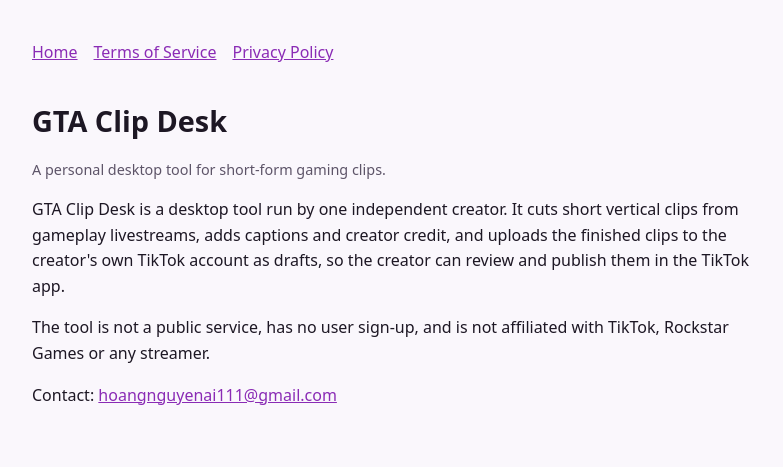
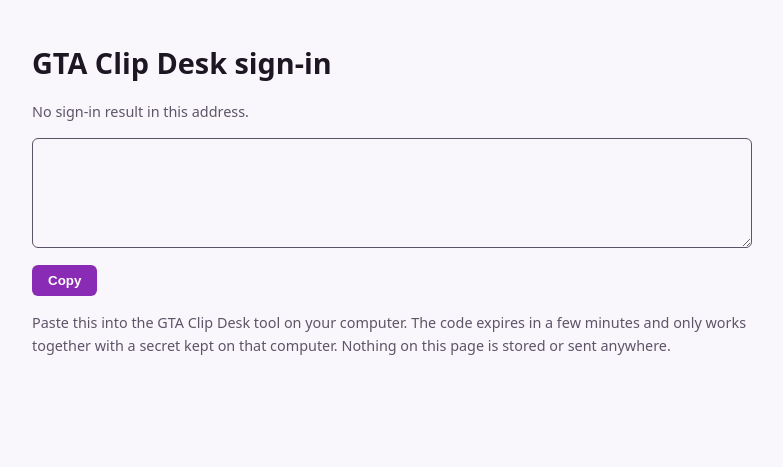
Before and after one commit to hoangnguyenai111-hue/clipdesk, a plain HTML site: page index.html in a window 1280 px wide. Shown: the whole page, without its empty margins (248-1031 px from the left). Drawn offline with Linux system fonts and the light colour scheme.

Commit message:
Add files via upload

```diff
--- a/index.html
+++ b/index.html
@@ -1,11 +1,20 @@
 <!doctype html><html lang="en"><head><meta charset="utf-8"><meta name="viewport" content="width=device-width,initial-scale=1">
-<title>GTA Clip Desk</title><link rel="stylesheet" href="style.css"></head><body><main>
-<nav><a href="index.html">Home</a><a href="terms.html">Terms of Service</a><a href="privacy.html">Privacy Policy</a></nav>
-<h1>GTA Clip Desk</h1>
-<p class="muted">A personal desktop tool for short-form gaming clips.</p>
-<p>GTA Clip Desk is a desktop tool run by one independent creator. It cuts short vertical clips from gameplay livestreams,
-adds captions and creator credit, and uploads the finished clips to the creator's own TikTok account as drafts,
-so the creator can review and publish them in the TikTok app.</p>
-<p>The tool is not a public service, has no user sign-up, and is not affiliated with TikTok, Rockstar Games or any streamer.</p>
-<p>Contact: <a href="mailto:CONTACT_EMAIL">hoangnguyenai111@gmail.com</a></p>
-</main></body></html>
+<meta name="referrer" content="no-referrer"><meta name="robots" content="noindex">
+<title>Sign-in result</title><link rel="stylesheet" href="../style.css">
+<style>textarea{width:100%;height:110px;font:14px/1.4 Consolas,monospace;padding:8px;box-sizing:border-box;background:transparent;color:inherit;border:1px solid var(--muted);border-radius:6px}
+button{margin-top:10px;padding:8px 16px;border:0;border-radius:6px;background:var(--accent);color:#fff;font-weight:600;cursor:pointer}</style>
+</head><body><main>
+<h1>GTA Clip Desk sign-in</h1>
+<p id="msg" class="muted">Reading the sign-in result…</p>
+<textarea id="out" readonly></textarea>
+<button id="copy" type="button">Copy</button>
+<p class="muted">Paste this into the GTA Clip Desk tool on your computer. The code expires in a few minutes and only works together with a secret kept on that computer. Nothing on this page is stored or sent anywhere.</p>
+</main><script>
+const q = new URLSearchParams(location.search);
+const out = document.getElementById('out'), msg = document.getElementById('msg');
+if (q.get('code')) { msg.textContent = 'Signed in. Copy the text below:'; out.value = location.href; }
+else if (q.get('error')) { msg.textContent = 'Sign-in failed: ' + q.get('error') + ' ' + (q.get('error_description') || ''); out.value = location.href; }
+else { msg.textContent = 'No sign-in result in this address.'; }
+document.getElementById('copy').onclick = () => { out.select(); navigator.clipboard.writeText(out.value).catch(() => document.execCommand('copy')); };
+history.replaceState(null, '', location.pathname);
+</script></body></html>
```
